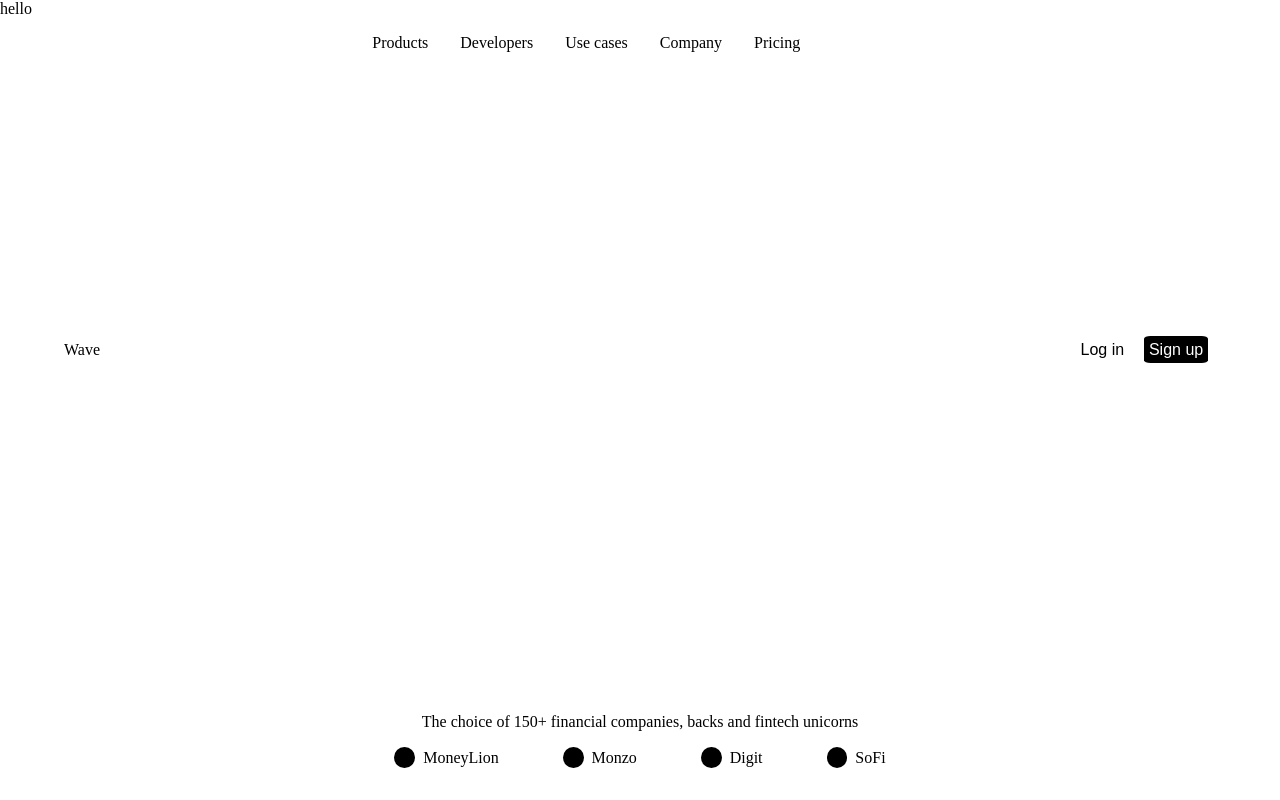
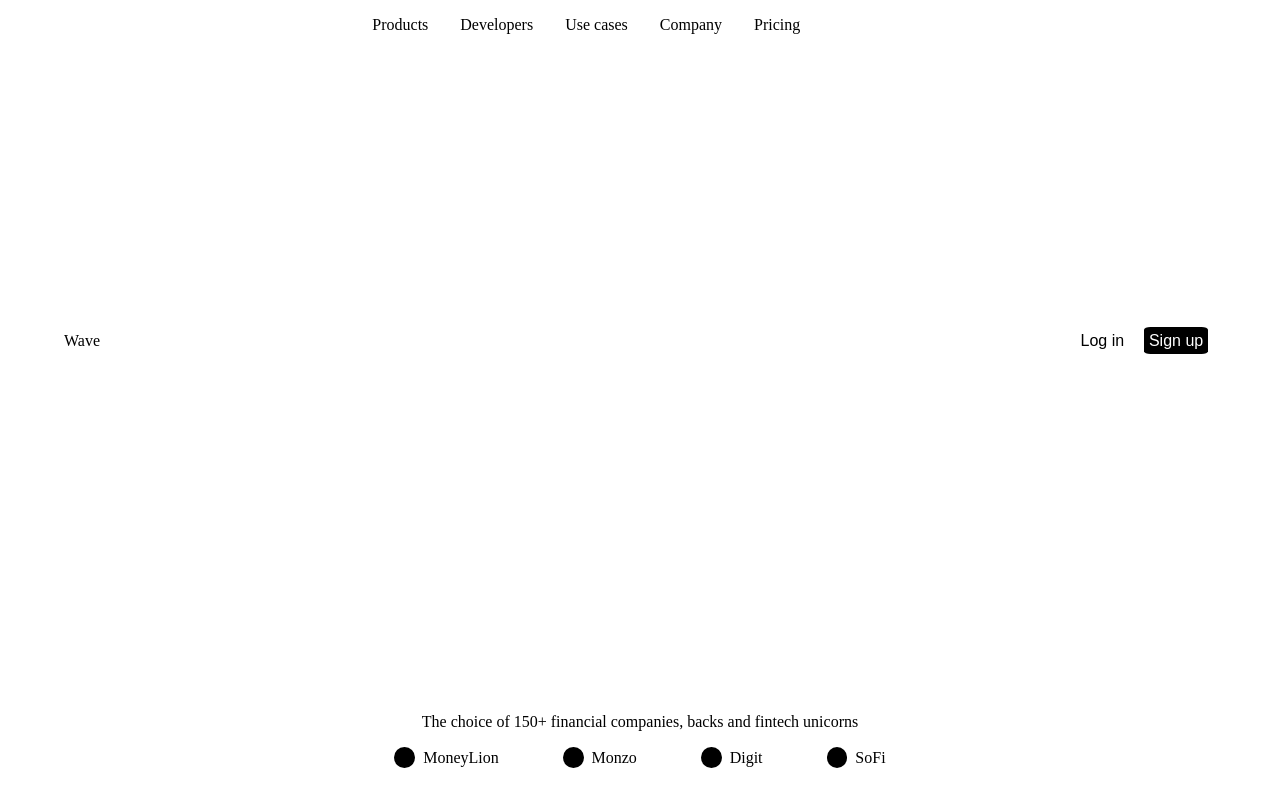
Before and after one commit to Thegunner07/inital_landing_page, a plain HTML site: page index.html in a window 1280 px wide. Drawn offline with Linux system fonts and the light colour scheme.

Commit message:
Adding new code

```diff
--- a/index.html
+++ b/index.html
@@ -16,7 +16,7 @@
     />
   </head>
 
-  <nav>hello</nav>
+  <nav></nav>
 
   <body>
     <header>
```
